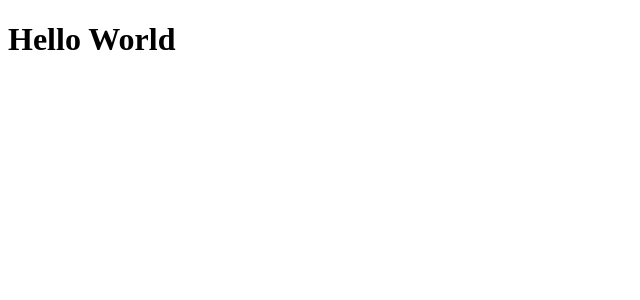
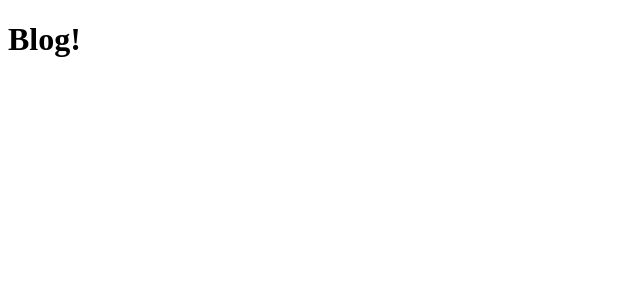
Before and after one commit to FrcGustavo/FrcGustavoBlog, a React app in the folder client/: page /blog in a window 1280 px wide. Shown: the top 300 px of the page, without its empty margins (0-640 px from the left). Built offline with nearby package versions, Linux system fonts and the light colour scheme.

Commit message:
Add routes and two pages(Home, Blog) also routes for serve with server side render

```diff
--- a/client/package.json
+++ b/client/package.json
@@ -27,8 +27,11 @@
         "@babel/register": "^7.9.0",
         "dotenv": "^8.2.0",
         "express": "^4.17.1",
+        "history": "^4.10.1",
         "react": "^16.13.1",
         "react-dom": "^16.13.1",
+        "react-router": "^5.1.2",
+        "react-router-config": "^5.1.1",
         "react-router-dom": "^5.1.2",
         "webpack": "^4.42.1"
     },
--- a/client/src/frontend/index.js
+++ b/client/src/frontend/index.js
@@ -1,9 +1,15 @@
 import React from 'react';
 import ReactDOM from 'react-dom';
+import { Router } from 'react-router';
+import { createBrowserHistory } from 'history';
 
 import App from './routes/App';
 
+const history = createBrowserHistory();
+
 ReactDOM.render(
-    <App/>,
+    <Router history={history}>
+        <App/>
+    </Router>,
     document.getElementById('app')
 );
--- /dev/null
+++ b/client/src/frontend/pages/Blog.jsx
@@ -0,0 +1,5 @@
+import React from 'react';
+
+const Blog = () => (<h1>Blog!</h1>);
+
+export default Blog;
--- /dev/null
+++ b/client/src/frontend/pages/Home.jsx
@@ -0,0 +1,5 @@
+import React from 'react';
+
+const Home = () => (<h1>Home!</h1>);
+
+export default Home;
--- a/client/src/frontend/routes/App.jsx
+++ b/client/src/frontend/routes/App.jsx
@@ -1,7 +1,18 @@
 import React from 'react';
+import { BrowserRouter, Switch, Route } from 'react-router-dom';
 
-const App = () => (
-  <h1>Hello World</h1>
-);
+import Blog from '../pages/Blog';
+import Home from '../pages/Home';
+
+const App = () => {
+  return (
+    <BrowserRouter>
+      <Switch>
+        <Route exact path='/' component={Home} />
+        <Route exact path='/blog' component={Blog} />
+      </Switch>
+    </BrowserRouter>
+  )
+}
 
 export default App;
```
Also changed, not shown: client/src/frontend/routes/serverRoutes.js (added, +9 -0 lines), 1 other file (tests, documents, lock files or other folders).
